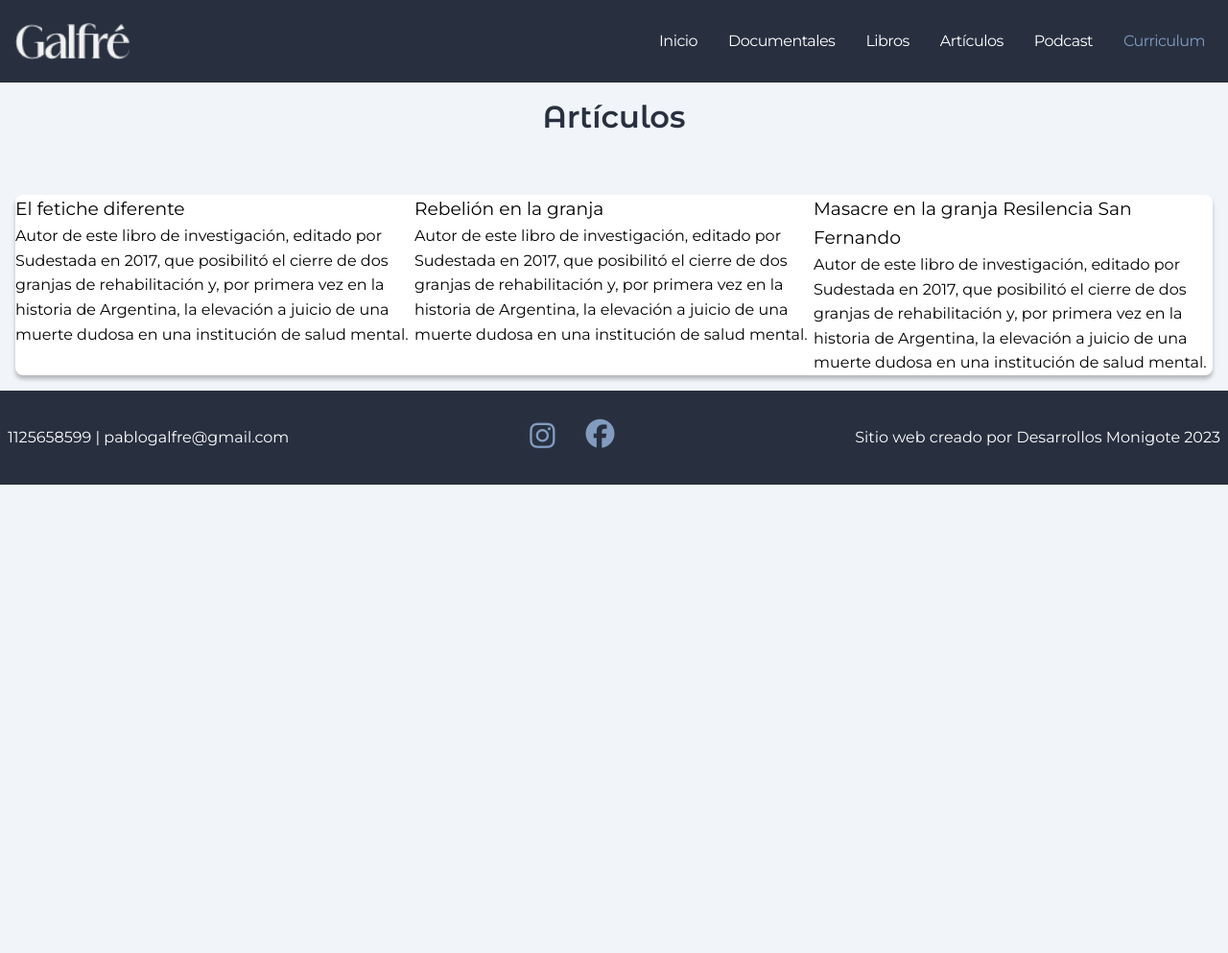
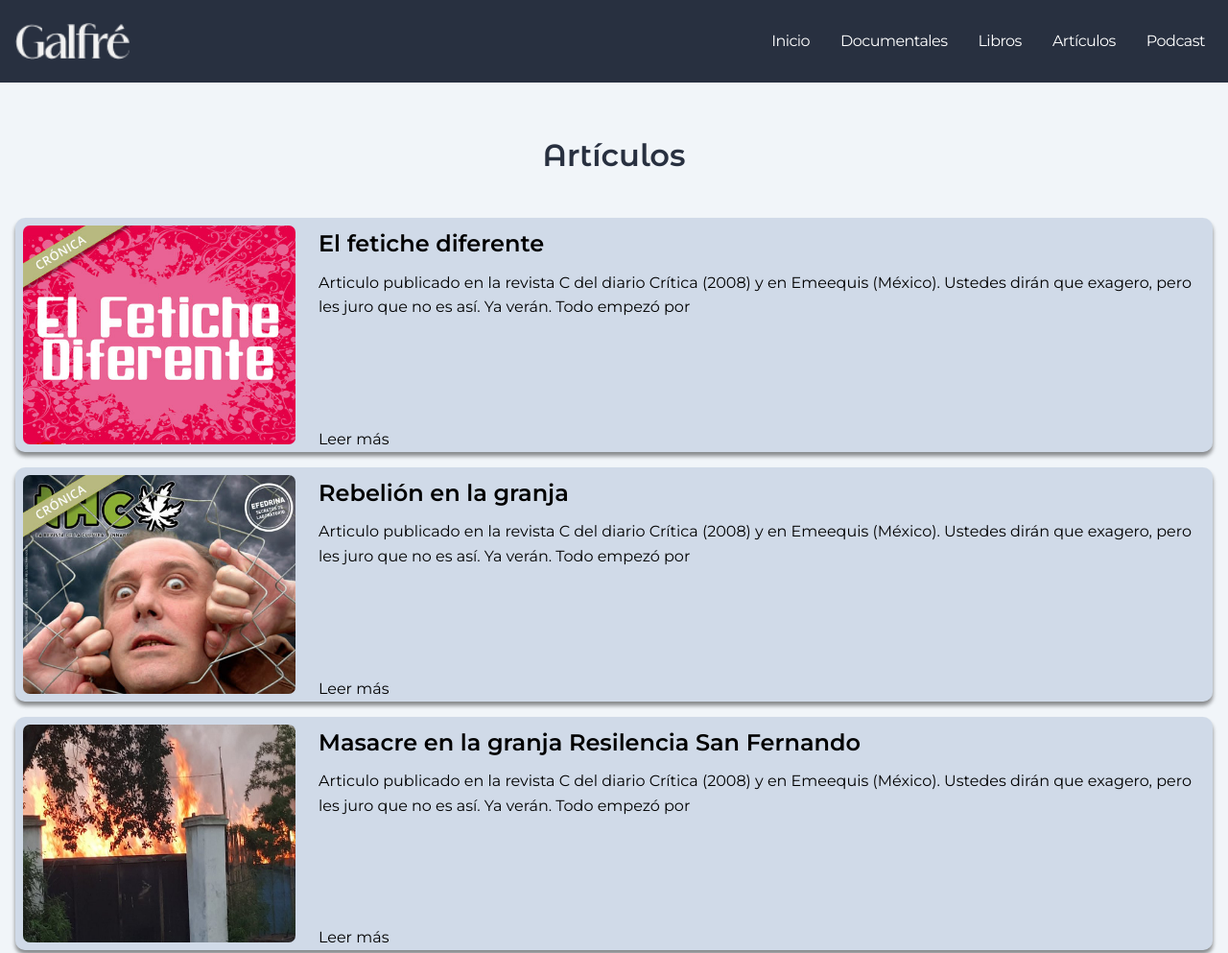
Before and after one commit to desarrollosmonigote/pablo-galfre, an Astro site: page /articulos in a window 1280 px wide. Shown: the top 993 px of the page at 96% size. Before the commit the page ends 880 px from the top, so only its background shows below. Built offline with nearby package versions, Linux system fonts and the light colour scheme; Astro itself is replaced by a stand-in of ours.

Commit message:
cambios pedidos por galfre

```diff
--- a/src/components/global/Header.astro
+++ b/src/components/global/Header.astro
@@ -23,7 +23,6 @@ import logo from "../../assets/img/logo-galfre.png";
         <li><a class="nav-item" href="la-comunidad.html">Libros</a></li>
         <li><a class="nav-item" href="articulos.html">Artículos</a></li>
         <li><a class="nav-item" href="podcast.html">Podcast</a></li>
-        <li><a class="nav-item nav-item-cv" href="cv.html">Curriculum</a></li>
       </ul>
     </nav>
   </div>
--- a/src/pages/articulos.astro
+++ b/src/pages/articulos.astro
@@ -1,58 +1,114 @@
 ---
 import Layout from "../layouts/Layout.astro";
+import elFetiche from "../assets/img/articulos/articulos-el-fetiche.jpeg";
+import rebelion from "../assets/img/articulos/articulos-rebelion.jpeg";
+import masacre from "../assets/img/articulos/articulos-masacre.jpg";
 ---
 
 <Layout title="articulos">
-  <main>
+  <section class="section articulos">
     <h2 class="title title-articulos">Artículos</h2>
-
-    <section class="section section-article">
-      <div class="main-articulos-wrapper">
+    <section>
+      <div class="articulo flex">
+        <img
+          class="img img-articulos"
+          src={elFetiche.src}
+          alt="imagen del artículo El fetiche diferente"
+        />
+        <div class="flex-column">
           <div>
-          <h3>El fetiche diferente</h3>
-          <p>
-            Autor de este libro de investigación, editado por Sudestada en 2017,
-            que posibilitó el cierre de dos granjas de rehabilitación y, por
-            primera vez en la historia de Argentina, la elevación a juicio de
-            una muerte dudosa en una institución de salud mental.
+            <h3 class="articulo-title">El fetiche diferente</h3>
+            <p class="text articulo-text">
+              Articulo publicado en la revista C del diario Crítica (2008) y en
+              Emeequis (México). Ustedes dirán que exagero, pero les juro que no
+              es así. Ya verán. Todo empezó por
             </p>
           </div>
+          <a href="articulos.html" class="btn leer-mas">Leer más</a>
+        </div>
+      </div>
+      <div class="articulo flex">
+        <img
+          class="img img-articulos"
+          src={rebelion.src}
+          alt="imagen del artículo El fetiche diferente"
+        />
+        <div class="flex-column">
           <div>
-          <h3>Rebelión en la granja</h3>
-          <p>
-            Autor de este libro de investigación, editado por Sudestada en 2017,
-            que posibilitó el cierre de dos granjas de rehabilitación y, por
-            primera vez en la historia de Argentina, la elevación a juicio de
-            una muerte dudosa en una institución de salud mental.
+            <h3 class="articulo-title">Rebelión en la granja</h3>
+            <p class="text articulo-text">
+              Articulo publicado en la revista C del diario Crítica (2008) y en
+              Emeequis (México). Ustedes dirán que exagero, pero les juro que no
+              es así. Ya verán. Todo empezó por
             </p>
           </div>
+          <a href="articulos.html" class="btn leer-mas">Leer más</a>
+        </div>
+      </div>
+      <div class="articulo flex">
+        <img
+          class="img img-articulos"
+          src={masacre.src}
+          alt="imagen del artículo El fetiche diferente"
+        />
+        <div class="flex-column">
           <div>
-          <h3>Masacre en la granja Resilencia San Fernando</h3>
-          <p>
-            Autor de este libro de investigación, editado por Sudestada en 2017,
-            que posibilitó el cierre de dos granjas de rehabilitación y, por
-            primera vez en la historia de Argentina, la elevación a juicio de
-            una muerte dudosa en una institución de salud mental.
+            <h3 class="articulo-title">
+              Masacre en la granja Resilencia San Fernando
+            </h3>
+            <p class="text articulo-text">
+              Articulo publicado en la revista C del diario Crítica (2008) y en
+              Emeequis (México). Ustedes dirán que exagero, pero les juro que no
+              es así. Ya verán. Todo empezó por
             </p>
+          </div>
+          <a href="articulos.html" class="btn leer-mas">Leer más</a>
         </div>
       </div>
     </section>
-  </main>
+  </section>
 
   <style>
     .title-articulos {
       text-align: center;
       padding-block: 1rem;
     }
-
-    .section-article {
+    .articulo {
+      margin-block: 1rem;
+      background-color: var(--cl-ligther-blue);
+      box-shadow:
+        0px 4px 4px 0px rgba(0, 0, 0, 0.25),
+        0px 4px 4px 0px rgba(0, 0, 0, 0.25);
+      border-radius: 10px;
     }
 
-    .main-articulos-wrapper {
+    .img-articulos {
+      padding: 0.5rem;
+      border-radius: 15px;
+      max-width: 300px;
+      min-height: 243px;
+    }
+
+    .articulo-title {
+      padding-top: 0.5rem;
+      font-weight: 600;
+      font-size: 1.5rem;
+      margin-bottom: 0.5rem;
+    }
+
+    .flex-column {
       display: flex;
-      border-radius: 8px;
-      background: #fff;
-      box-shadow: 0px 4px 4px 0px rgba(0, 0, 0, 0.25);
+      flex-direction: column;
+      justify-content: space-between;
+    }
+
+    @media (max-width: 620px) {
+      .flex {
+        flex-direction: column;
+      }
+      .img-articulos {
+        max-width: 100%;
+      }
     }
   </style>
 </Layout>
--- a/src/pages/index.astro
+++ b/src/pages/index.astro
@@ -17,10 +17,10 @@
   </section>
   <Biografia />
   <Trayectoria />
+  <Documentales />
+  <Podcasts />
   <Libros />
-  <Documentales />
   <Articulos />
-  <Podcasts />
 
 </Layout>
 
```
Also changed, not shown: src/components/Documentales.astro (+19 -11 lines), src/components/Libros.astro (+18 -14 lines), src/data/docuData.js (+12 -12 lines), src/data/librosData.js (+1 -8 lines), src/pages/libros.astro (+26 -22 lines), src/pages/podcast.astro (+3 -4 lines). Lines whose indentation alone changed are shown as unchanged.
